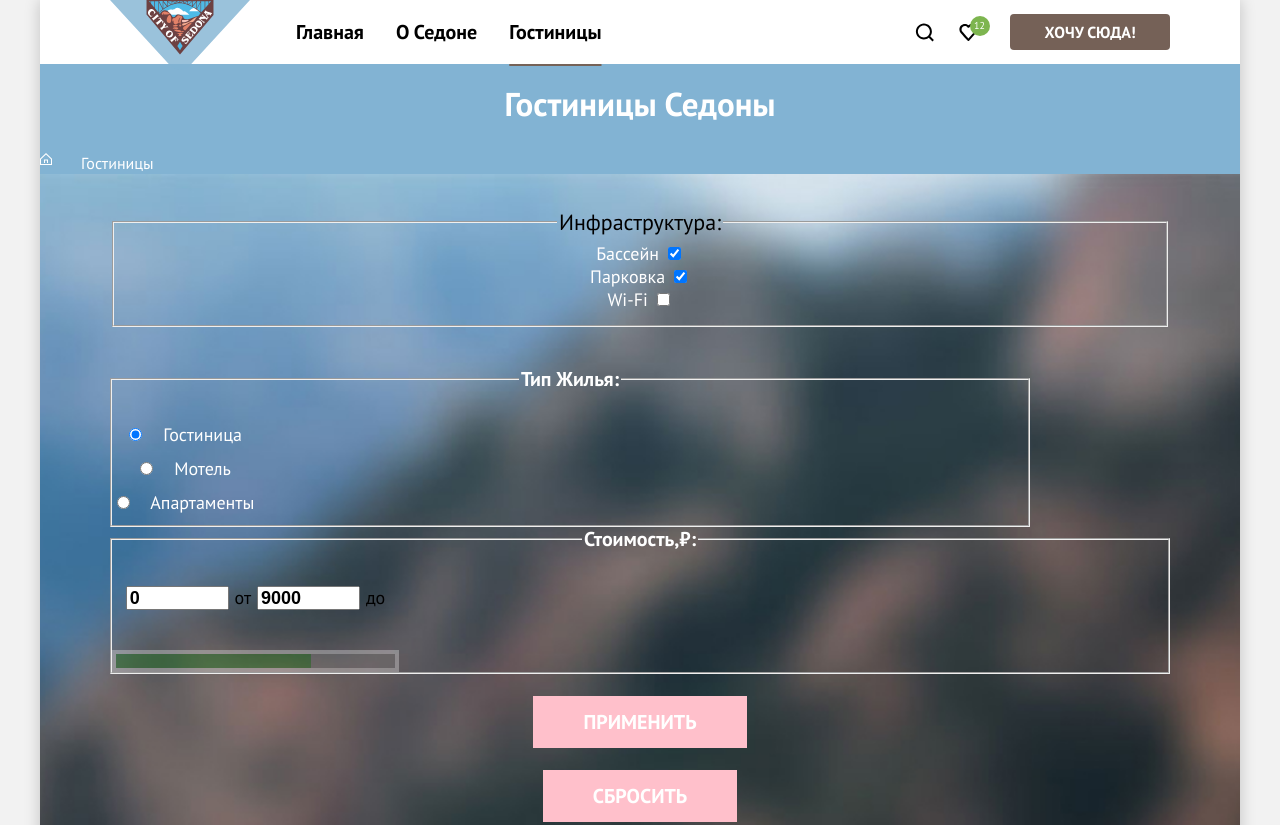
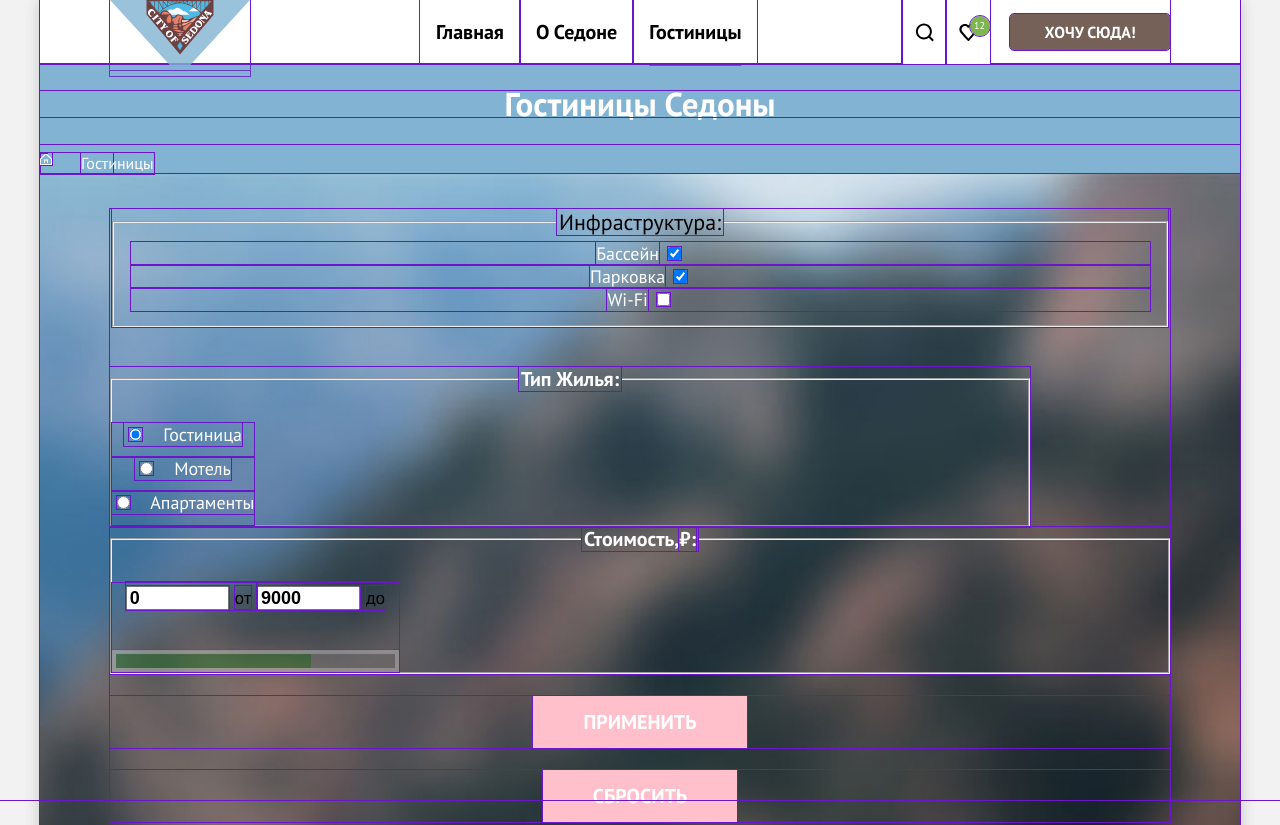
Before and after one commit to htmlacademy-htmlcss/2288781-sedona-1, a plain HTML site: page catalog.html in a window 1280 px wide. Shown: the top 825 px of the page. Drawn offline with Linux system fonts and the light colour scheme.

Commit message:
Проверяет и задает горизонтальные крупных блоков.

```diff
--- a/styles/styles.css
+++ b/styles/styles.css
@@ -20,7 +20,7 @@
 *::before,
 *::after {
   box-sizing: border-box;
-  /* outline: 1px solid #6a16c9; */
+  outline: 1px solid #6a16c9;
 }
 
 html {
@@ -70,6 +70,7 @@ body {
   background: #82B3D3;
 
   text-align: center;
+  /* Тени */
   box-shadow: 0 0 15px #00000033;
 }
 
@@ -167,10 +168,11 @@ img {
   display: flex;
 }
 
+.header-logo-sedona {
+  width: 140px;
+}
+
 .logo-sedona {
-  position: absolute;
-  z-index: 1;
-
   max-height: 70px;
   margin: 0 30px -6px 0;
   padding: 0;
@@ -261,30 +263,36 @@ img {
   border: none;
 }
 
-.navigation-user-link {
+.navigation-user-link::before {
+  content:"";
+  position: absolute;
+
   width: 100%;
   height: 64px;
   margin: 0;
   padding: 22px 12px;
 
+  background-image: url("../images/header-icon/search-icon.svg");
   background-repeat: no-repeat;
   background-position: center;
+
   cursor: pointer;
 }
 
-.navigation-user-link.navigation-user-search {
-  background-image: url("../images/header-icon/search-icon.svg");
-}
+.navigation-user-favorites::before {
+  content:"";
+  position: absolute;
 
-.navigation-user-link.navigation-user-favorites {
+  width: 100%;
+  height: 64px;
+  margin: 0;
+  padding: 22px 12px;
+
   background-image: url("../images/header-icon/heart-icon.svg");
-}
+  background-repeat: no-repeat;
+  background-position: center;
 
-.navigation-user-search img,
-.navigation-user-favorites img {
-  position: absolute;
-  top: 0;
-  left: 0;
+  cursor: pointer;
 }
 
 .navigation-user-favorites span {
```
